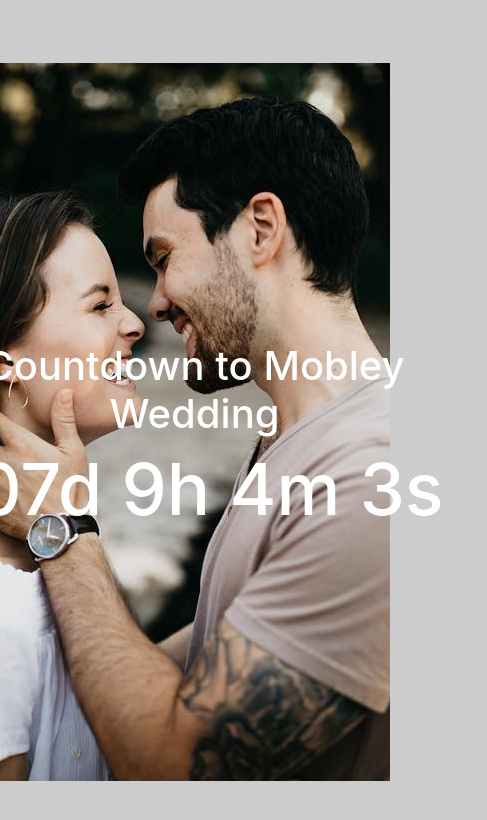
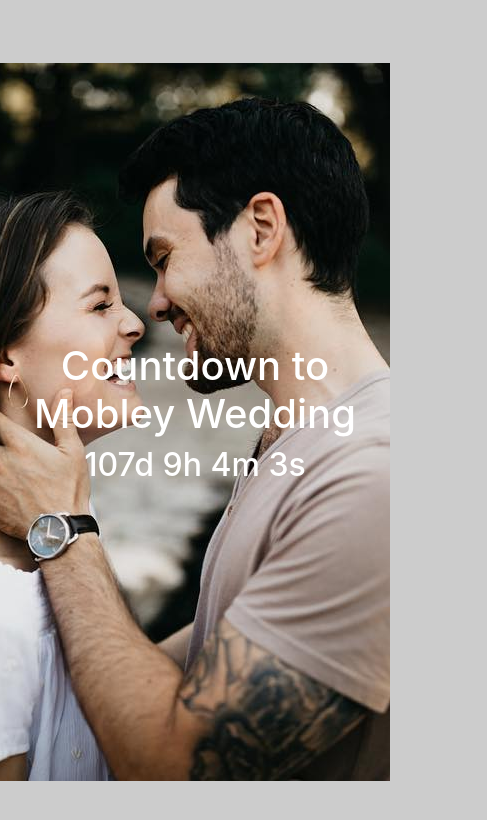
Before and after one commit to mcappleman/wedding-countdown, a plain HTML site: page index.html in a window 390 px wide. Shown: the whole page, 487 px wide, since content can reach past the window. Drawn offline with nearby package versions, Linux system fonts and the light colour scheme.

Commit message:
more responsive

```diff
--- a/index.css
+++ b/index.css
@@ -1,16 +1,10 @@
 .text-center {
-    position: absolute;
+    position: fixed;
     text-align: center!important;
-    left: 50%;
     top: 50%;
     height: 160px;
-    width: 585px;
-    margin-left: -293px;
+    width: 100%;
     margin-top: -80px;
-}
-
-h2#countdown {
-    font-size: 72px;
 }
 
 .background {
@@ -20,7 +14,7 @@ h2#countdown {
     background-position-x: center;
     height: 718px;
     width: 100%;
-    position: absolute;
+    position: fixed;
     top: 50%;
     margin-top: -359px;
 }
```
